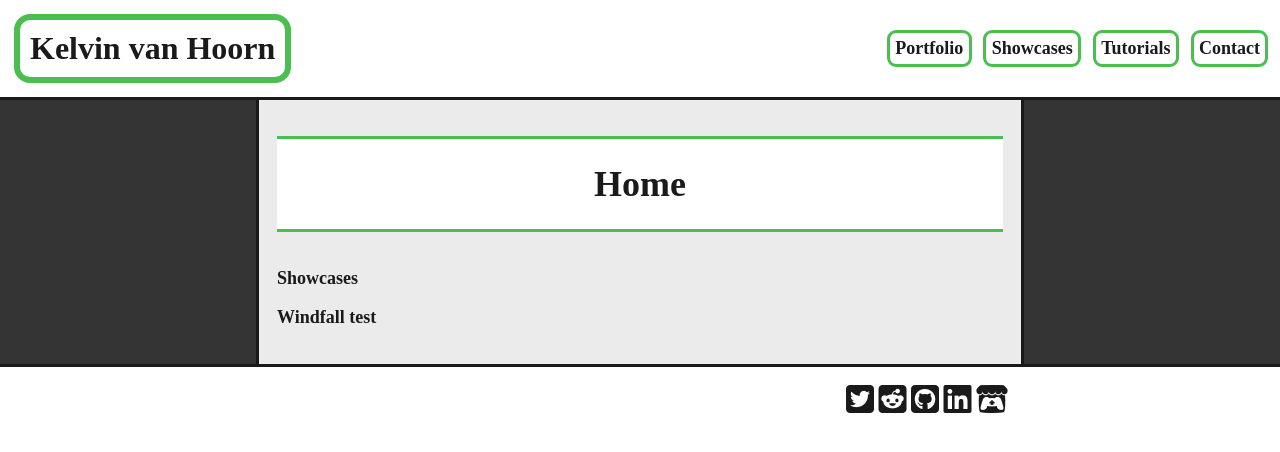
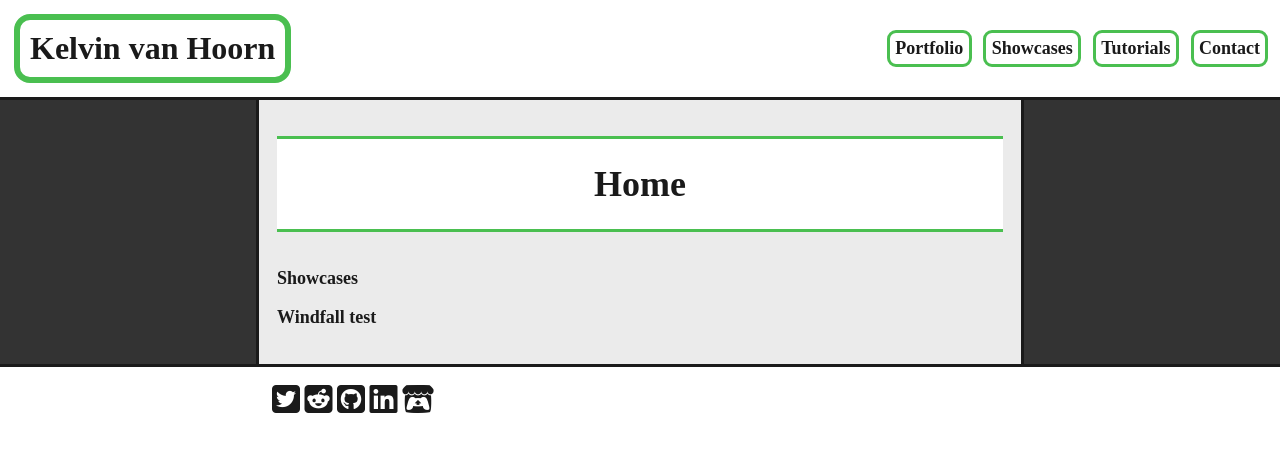
Before and after one commit to Radagasd/Radagasd.github.io, a Jekyll site: the page built from index.md, in a window 1280 px wide. Shown: the top 452 px of the page. Built offline with Jekyll 4.4.1, drawn with Linux system fonts in a browser that asks for light colours; nearby versions of some CDN libraries; our own code applies the rules of GitHub Pages for plain Markdown files.

Commit message:
no message

```diff
--- a/_sass/layout/_footer.scss
+++ b/_sass/layout/_footer.scss
@@ -1,5 +1,5 @@
 #footer{
-    text-align: right;
+    text-align: left;
     border-top: 0.2rem solid palette(divider);
     background-color: palette(bg);
 
@@ -8,8 +8,8 @@
     }
 
     .socials__container{
-        margin-top: 1rem;
-        margin-right: 1rem;
+        // margin-top: 1rem;
+        margin: 1rem;
     }
 
     #footer__socials{
```
